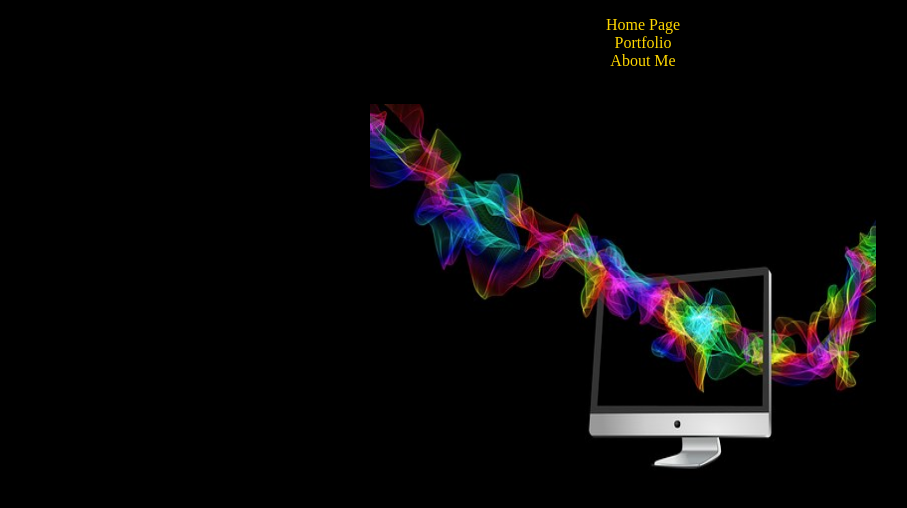
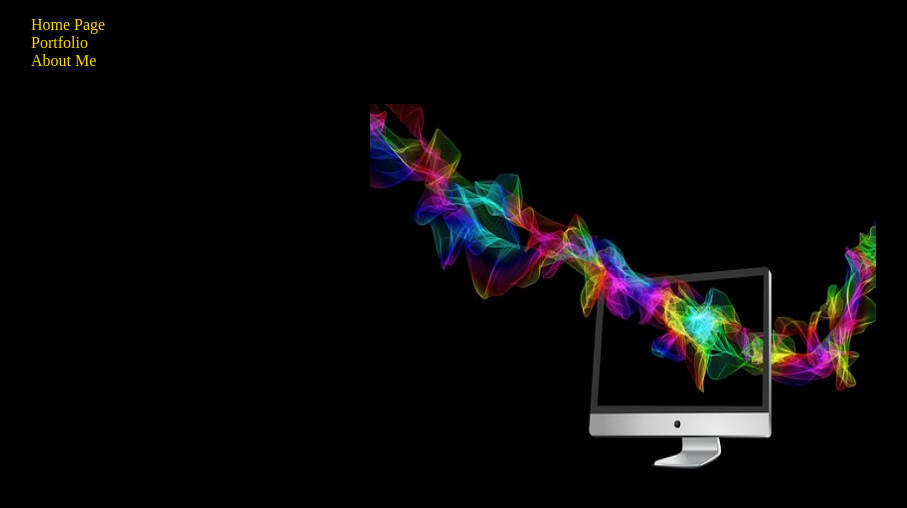
Before and after one commit to bluesyrupshed/bluesyrupshed.github.io, a plain HTML site: page index.html in a window 1280 px wide. Shown: the whole page, without its empty margins (17-924 px from the left). Drawn offline with Linux system fonts and the light colour scheme.

Commit message:
ssh trial

```diff
--- a/index.html
+++ b/index.html
@@ -3,16 +3,15 @@
     <head>
         <title>Home</title>
         <link rel="stylesheet" href="./styles/index.css">
-        <link rel="shortcut icon" type="image/x-icon" href="computer favicon.png">
         <style>
 
           </style>
         </head>
     <body>
         <ul>
-        <center><li><a href="index.html">Home Page</h1></a></li></center>
-         <center><li><a href="portfolio.html">Portfolio</a></li></center>
-         <center><li><a href="about.html">About Me</a></li></center>
+        <li><a href="index.html">Home Page</h1></a></li>
+         <li><a href="portfolio.html">Portfolio</a></li>
+         <li><a href="about.html">About Me</a></li>
           </ul>
           <br>
 
```
Also changed, not shown: .c9/metadata/environment/about.html, .c9/metadata/environment/index.html, .c9/metadata/environment/styles/index.css, 2 other files.
